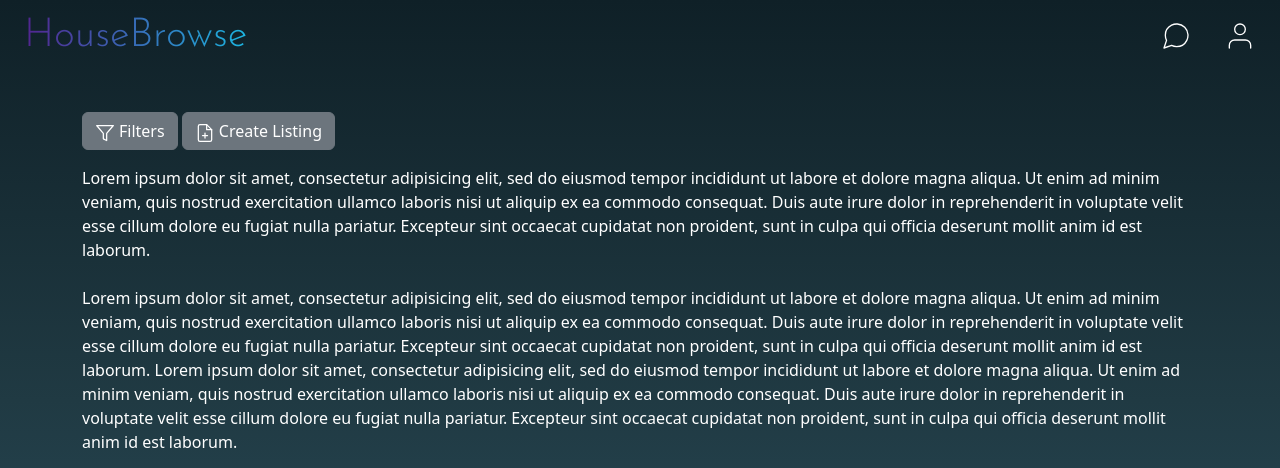
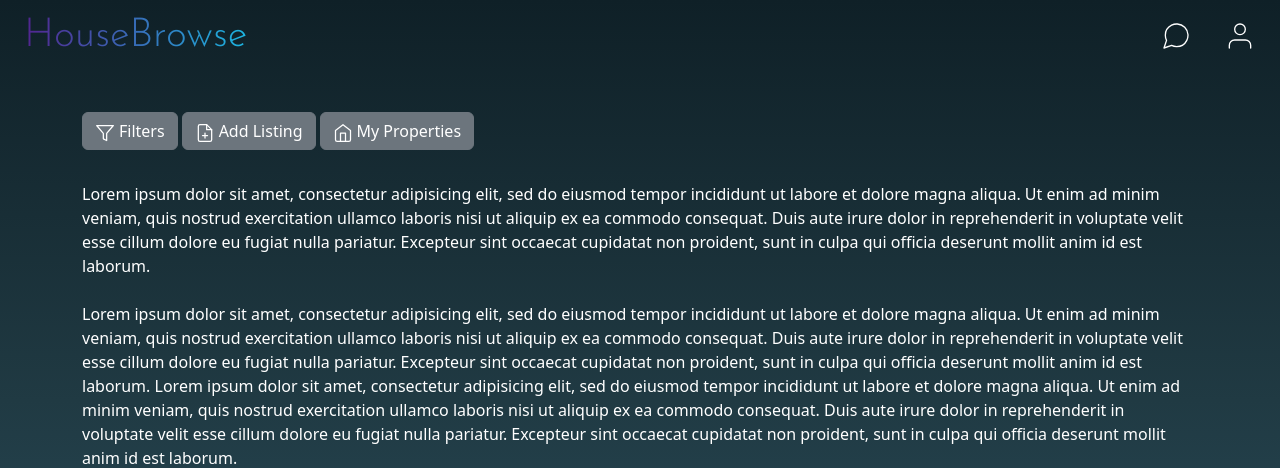
Before and after one commit to dondowoldo/CS50, a Django app: page / in a window 1280 px wide. Shown: the top 468 px of the page. Run offline with Django 4.2, Linux system fonts and the light colour scheme; a user stored in the database is signed in; data comes from the database, SQL or seed files in the repository.

Commit message:
Add property added + form tweaks

```diff
--- a/Final_Project/booking/admin.py
+++ b/Final_Project/booking/admin.py
@@ -5,7 +5,7 @@ class UserAdmin(admin.ModelAdmin):
     list_display = "id", "username", "first_name", "last_name", "email","date_joined", "is_staff"
 
 class ListingAdmin(admin.ModelAdmin):
-    list_display = "id", "name", "creator", "price_per_day", "type", "date_created", "active"
+    list_display = "id", "title", "creator", "price_per_night", "type", "date_created", "active"
 
 class CommentAdmin(admin.ModelAdmin):
     list_display = "user", "listing", "comment", "timestamp"
--- a/Final_Project/booking/forms.py
+++ b/Final_Project/booking/forms.py
@@ -20,25 +20,40 @@ class PropertyFilter(ModelForm):
 
     class Meta:
         model = Listing
-        fields = ("type", "availability_from", "availability_to", "price_per_day")
+        fields = ("type", "availability_from", "availability_to", "price_per_night")
 
         required = (
             'type',
             'availability_from',
             'availability_to',
-            'price_per_day'
+            'price_per_night'
         )
 
         labels = {
-                "type": 'Property Type ',
-                "availability_from": 'From ',
-                "availability_to": 'To ',
-                "price_per_day": 'Max price per day '
+                "type": 'Property Type',
+                "availability_from": 'From',
+                "availability_to": 'To',
+                "price_per_night": 'Max price per night'
         }
 
         widgets = {
             "type": forms.Select(attrs={'class':'form-control'}),
             "availability_from": DateInput(attrs={'class':'form-control'}),
             "availability_to": DateInput(attrs={'class':'form-control'}),
-            "price_per_day": forms.NumberInput(attrs={'class':'form-control', 'placeholder': '$'})
+            "price_per_night": forms.NumberInput(attrs={'class':'form-control', 'placeholder': ''})
         }
+
+
+class AddProperty(ModelForm):
+    class Meta:
+        model = Listing
+        fields = (
+            "title",
+            "type",
+            "price_per_night",
+            "imageurl",
+            "location",
+            "description",
+            "availability_from",
+            "availability_to"
+            )
--- a/Final_Project/booking/models.py
+++ b/Final_Project/booking/models.py
@@ -13,8 +13,8 @@ class PropertyType(models.Model):
 
 
 class Listing(models.Model):
-    name = models.CharField(max_length=100)
-    price_per_day = models.FloatField()
+    title = models.CharField(max_length=100)
+    price_per_night = models.FloatField()
     creator = models.ForeignKey(User, on_delete=models.CASCADE, related_name="created")
     date_created = models.DateTimeField(auto_now_add=True)
     type = models.ForeignKey(PropertyType, on_delete=models.CASCADE, null=True, related_name="property_type")
@@ -28,7 +28,7 @@ class Listing(models.Model):
     availability_to = models.DateField()
 
     def __str__(self):
-        return f"{self.name}"
+        return f"{self.title}"
 
 
 class Comment(models.Model):
--- a/Final_Project/booking/static/booking/styles.css
+++ b/Final_Project/booking/static/booking/styles.css
@@ -1,7 +1,7 @@
 body {
     min-height: 100vh;
+    width: 100%;
     min-width: 360px;
-    width: 100%;
     background-attachment: fixed;
     background: linear-gradient(to bottom, #0f2027, #203a43, #2c5364);
 }
@@ -66,3 +66,16 @@ body {
     gap: 0.5rem;
     justify-content: center;
 }
+
+#logout_li:hover {
+    #logout_img {
+        filter: brightness(0) saturate(100%) invert(29%) sepia(53%) saturate(7288%) hue-rotate(348deg) brightness(108%) contrast(94%);
+    }
+}
+
+.index_buttons {
+    display: flex;
+    flex-wrap: nowrap;
+    gap: 0.25rem;
+    padding-bottom: 2rem;
+}
--- a/Final_Project/booking/templates/booking/base.html
+++ b/Final_Project/booking/templates/booking/base.html
@@ -61,9 +61,12 @@
                             <ul class="dropdown-menu dropdown-menu-dark" aria-labelledby="userimg">
                                 <li><h6 class="dropdown-header"><img src="{% static 'booking/user-check.svg' %}" style="padding-right: 0.5rem;">{{ request.user.username }}</h6></li>
                                 <li><hr class="dropdown-divider"></li>
+                                <li><a class="dropdown-item" href="{% url 'booking:logout' %}"><img src="{% static 'booking/book-open20.svg' %}" style="padding-right: 2rem;">My Bookings(TODO)</a></li>
+                                <li><a class="dropdown-item" href="{% url 'booking:logout' %}"><img src="{% static 'booking/home20.svg' %}" style="padding-right: 2rem;">My Properties(TODO)</a></li>
                                 <li><a class="dropdown-item" href="{% url 'booking:logout' %}"><img src="{% static 'booking/eye.svg' %}" style="padding-right: 2rem;">Watchlist(TODO)</a></li>
+                                <li><hr class="dropdown-divider"></li>
                                 <li><a class="dropdown-item" href="{% url 'booking:logout' %}"><img src="{% static 'booking/settings.svg' %}" style="padding-right: 2rem;">Profile Settings (TODO)</a></li>
-                                <li><a class="dropdown-item" href="{% url 'booking:logout' %}"><img src="{% static 'booking/user-x.svg' %}" style="padding-right: 2rem;">Logout</a></li>
+                                <li id="logout_li"><a class="dropdown-item" href="{% url 'booking:logout' %}"><img src="{% static 'booking/user-x.svg' %}" style="padding-right: 2rem;" id="logout_img">Logout</a></li>
                             </ul>
 
                         </div>
--- a/Final_Project/booking/templates/booking/index.html
+++ b/Final_Project/booking/templates/booking/index.html
@@ -9,32 +9,50 @@
 
 {% block body %}
     <div class="container">
-        <p>
+        <div class="index_buttons">
             <a class="btn btn-secondary" data-bs-toggle="collapse" href="#collapseFilters" role="button" aria-expanded="false" aria-controls="collapseFilters">
             <img src="{% static 'booking/filter20.svg' %}" style="padding-right: 0.25rem;">Filters
             </a>
             {% if request.user.is_authenticated %}
+            <a class="btn btn-secondary" href="{% url 'booking:add' %}" role="button">
+            <img src="{% static 'booking/file-plus20.svg' %}" style="padding-right: 0.25rem;">Add Listing
+            </a>
             <a class="btn btn-secondary" href="#collapseExample" role="button">
-            <img src="{% static 'booking/file-plus20.svg' %}" style="padding-right: 0.25rem;">Create Listing
-            </a>
+                <img src="{% static 'booking/home20-1.5.svg' %}" style="padding-right: 0.25rem;">My Properties
+                </a>
             {% endif %}
-        </p>
+        </div>
 
         <div class="collapse" id="collapseFilters">
+            <center>
             <div class="card card-body" style="background: transparent; border: 0;">
                 <div class="form-group">
-                    <center>
-                        <form action="" method="POST" style="width: 50%;">
+
+                        <form action="" method="POST" style="width: 25%; min-width: 260px;">
                             {% csrf_token %}
-                            {{ form }}
+
+                            {% for field in form %}
+                                {% if field == form.price_per_night %}
+                                    {{ field.label_tag }}
+                                    <div class="input-group">
+                                        <span class="input-group-text">$</span>
+                                        {{ field }}
+                                    </div>
+                                {% else %}
+                                    {{ field.label_tag }}
+                                    {{ field }}
+                                {% endif %}
+                            {% endfor %}
+
                             <div class="filter_buttons">
                                 <input class="btn btn-success" type="submit" name="filter" value="Submit" style="min-width: 73%;">
                                 <input class="btn btn-warning" type="submit" name="reset" value="Reset" style="min-width: 25%;">
                             </div>
                         </form>
-                    </center>
+
                 </div>
             </div>
+        </center>
         </div>
     </div>
 
--- a/Final_Project/booking/urls.py
+++ b/Final_Project/booking/urls.py
@@ -7,5 +7,6 @@ urlpatterns = [
     path("", views.index, name="index"),
     path("login", views.login_view, name="login"),
     path("logout", views.logout_view, name="logout"),
-    path("register", views.register, name="register")
+    path("register", views.register, name="register"),
+    path("add", views.addProperty, name="add")
 ]
--- a/Final_Project/booking/views.py
+++ b/Final_Project/booking/views.py
@@ -86,7 +86,7 @@ def index(request):
                 return render(request, "booking/index.html", {
 
                 "type": filters["type"],
-                "maxprice": filters["price_per_day"],
+                "maxprice": filters["price_per_night"],
                 "avlbl_from": filters["availability_from"],
                 "avlbl_to": filters["availability_to"],
                 "form": form
@@ -97,3 +97,9 @@ def index(request):
                 })
         elif request.POST.get("reset"):
             return HttpResponseRedirect(reverse("booking:index"))
+
+@login_required(login_url='booking:login')
+def addProperty(request):
+    return render(request, "booking/add.html", {
+
+    })
```
Also changed, not shown: Final_Project/booking/templates/booking/add.html (added, +16 -0 lines), Final_Project/booking/migrations/0009_rename_price_per_day_listing_price_per_night_and_more.py (added), Final_Project/booking/static/booking/book-open20.svg (added), Final_Project/booking/static/booking/home20-1.5.svg (added), Final_Project/booking/static/booking/home20.svg (added), Final_Project/db.sqlite3.
